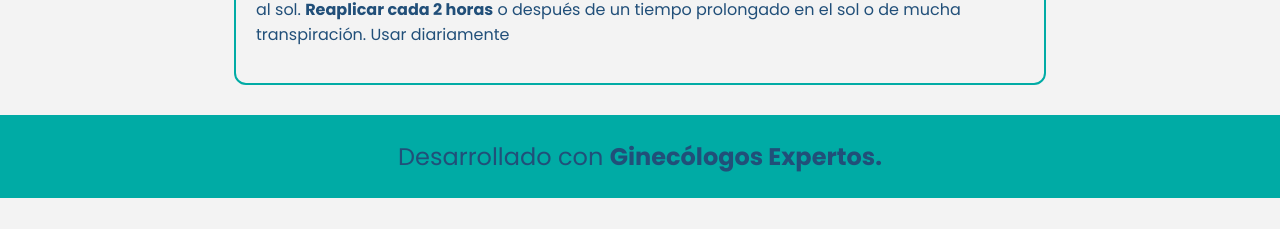
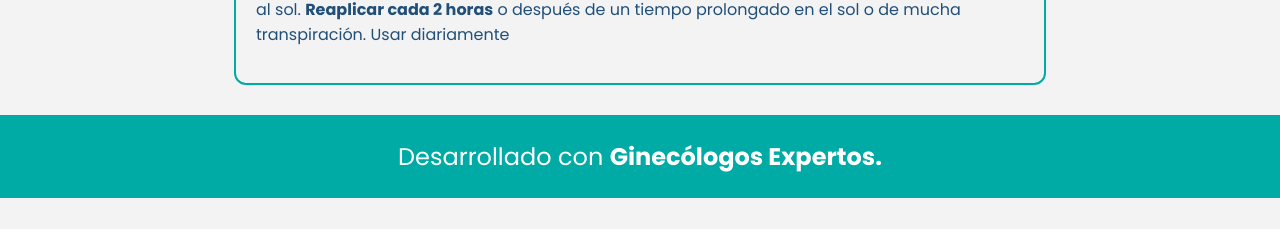
Before and after one commit to alejandro1osorio/landing-intibon, a Vue app: page / in a window 1280 px wide. Shown: the part 1680-1909 px from the top of the page. Built offline with nearby package versions, Linux system fonts and the light colour scheme.

Commit message:
color letra

```diff
--- a/src/components/PageOne.vue
+++ b/src/components/PageOne.vue
@@ -303,7 +303,7 @@ footer {
 }
 
 .text-footer {
-  color: #214F79;
+  color: #fff;
 }
 
 @media (max-width: 768px) {
```
